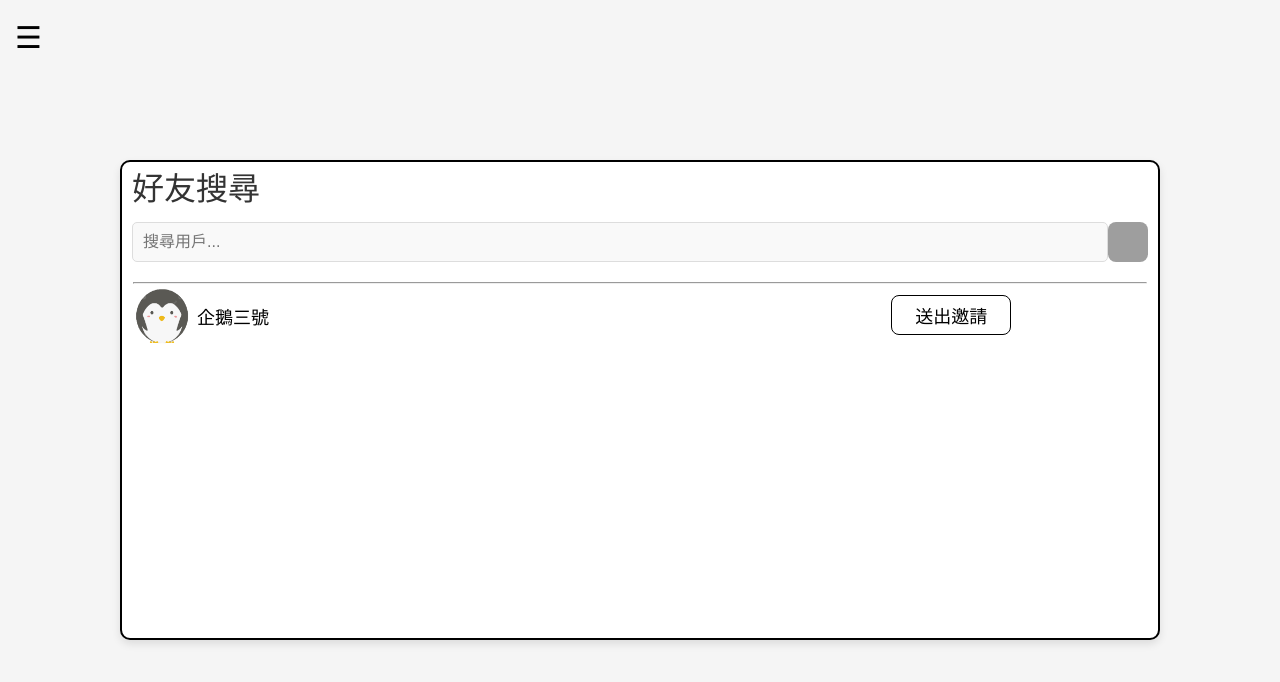
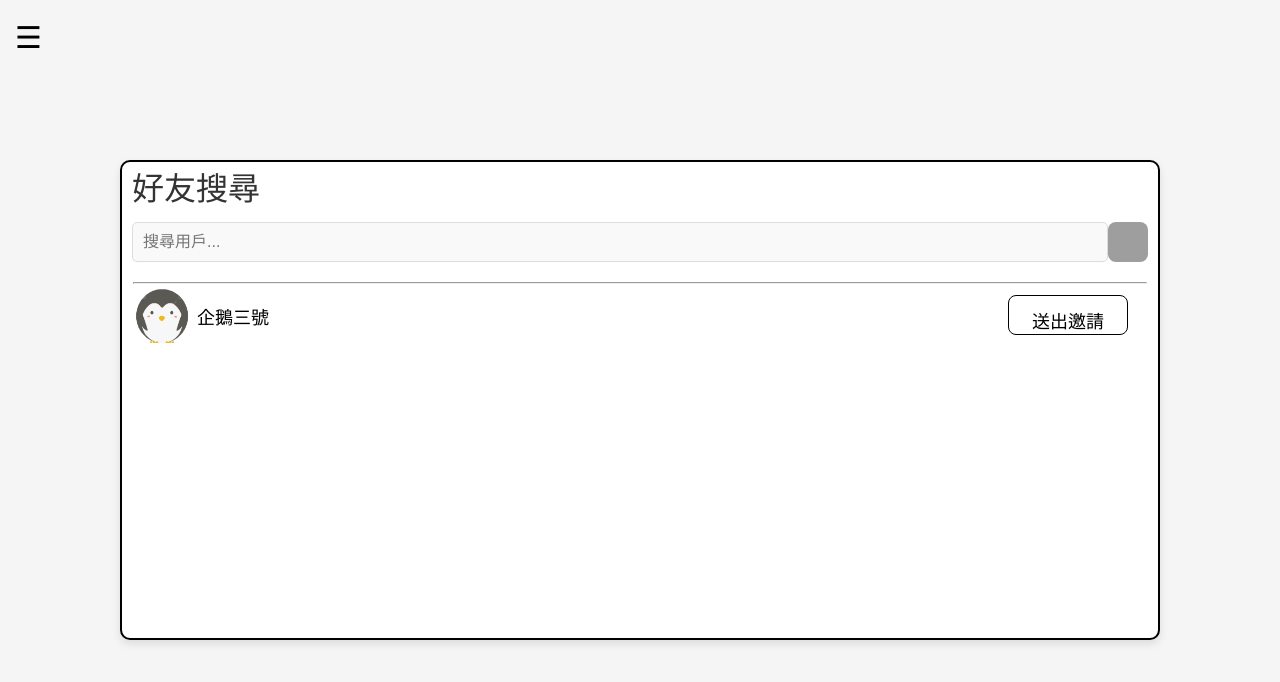
Before and after one commit to whitebear13579/SEG10_Front, a React (Vite) app in the folder social_network_frontEnd/: page /#/friendSearch in a window 1280 px wide. Shown: the top 682 px of the page. Built offline with nearby package versions, Linux system fonts and the light colour scheme; grey boxes are pictures that could not be loaded.

Commit message:
position
fixed

```diff
--- a/social_network_frontEnd/src/assets/page/searchFriend.css
+++ b/social_network_frontEnd/src/assets/page/searchFriend.css
@@ -90,13 +90,13 @@ hr {
   width: 120px;
   height: 40px;
   cursor: pointer;
-  position: relative;
+  position: absolute;
+  right: 20px;
   top: 10px;
-  left: 49vw;
   color: #000;
   display: flex;
   justify-content: center;
-  align-items: center;
+  align-items: ;
   background-color: #fff;
   border-color: #000;
 }
```
